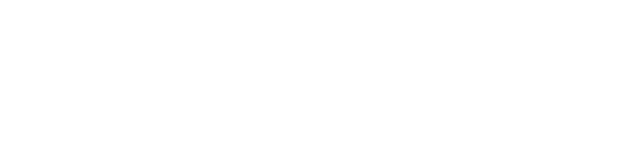
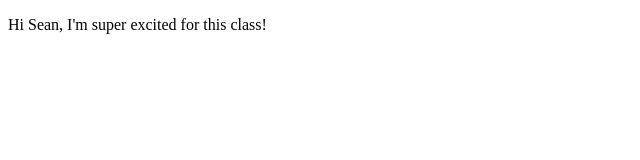
Before and after one commit to AbigailZelen/Project, a plain HTML site: page V1/index.html in a window 1280 px wide. Shown: the whole page, without its empty margins (0-640 px from the left). Drawn offline with Linux system fonts and the light colour scheme.

Commit message:
Update index.html

```diff
--- a/V1/index.html
+++ b/V1/index.html
@@ -5,6 +5,7 @@
     <title>GitHub Fun</title>
 </head>
 <body>
+    <p>Hi Sean, I'm super excited for this class!</p>
         <!--Stuff goes here-->
     </body>
 </html>
```
